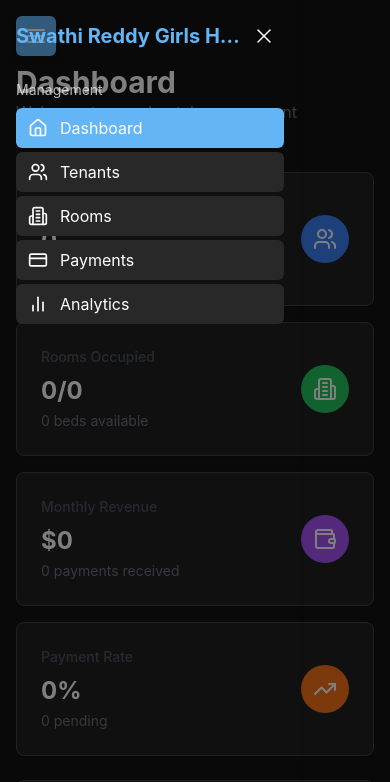
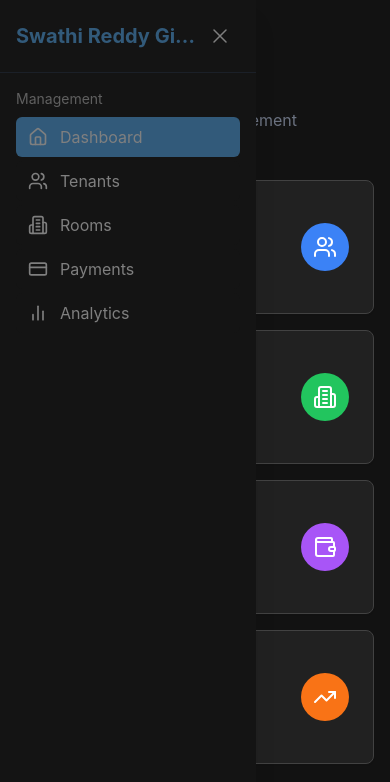
Before and after one commit to avreddy0706/hostelmatic-dashboard, a React (Vite) app: page /dashboard in a window 390 px wide. Shown: the top 782 px of the page. Built offline with nearby package versions, Linux system fonts and the light colour scheme.

Commit message:
Fix: Mobile sidebar UX
Adjust mobile sidebar to take full screen and overlay content.

```diff
--- a/src/components/DashboardLayout.tsx
+++ b/src/components/DashboardLayout.tsx
@@ -12,19 +12,21 @@ function DashboardContent() {
 
   return (
     <div className="min-h-screen flex w-full bg-dark-background text-dark-foreground dark:bg-dark-background">
+      {/* The sidebar component */}
       <DashboardSidebar />
 
-      <main className="flex-1 p-4 md:p-6 overflow-auto">
+      {/* Main content area that will adjust based on sidebar state */}
+      <main className="flex-1 p-4 md:p-6 overflow-auto transition-all duration-300">
         {isMobile && (
           <button
             onClick={() => setOpen(true)}
-            className="fixed top-4 left-4 z-30 p-2 bg-primary rounded-md shadow-md flex items-center justify-center"
+            className="mb-4 p-2 bg-primary rounded-md shadow-md flex items-center justify-center"
             aria-label="Toggle menu"
           >
             <Menu size={24} color="white" />
           </button>
         )}
-        <div className="w-full max-w-7xl mx-auto mt-12 md:mt-0">
+        <div className="w-full max-w-7xl mx-auto">
           <Outlet />
         </div>
       </main>
--- a/src/components/DashboardSidebar.tsx
+++ b/src/components/DashboardSidebar.tsx
@@ -21,7 +21,7 @@ import {
 import { useNavigate, useLocation } from "react-router-dom";
 import { useIsMobile } from "@/hooks/use-mobile";
 import { DASHBOARD_ROUTE, TENANTS_ROUTE, ROOMS_ROUTE, PAYMENTS_ROUTE, ANALYTICS_ROUTE } from "@/routes";
-import { CSSProperties } from "react";
+import { useState, useEffect } from 'react';
 
 const menuItems = [
   { title: "Dashboard", icon: Home, path: DASHBOARD_ROUTE },
@@ -37,10 +37,25 @@ export function DashboardSidebar() {
   const isMobile = useIsMobile();
   const { open, setOpen } = useSidebar();
 
-  // For desktop view - we use the sidebar component directly
+  // For mobile: Add a class to body element to prevent scrolling when sidebar is open
+  useEffect(() => {
+    if (isMobile) {
+      if (open) {
+        document.body.style.overflow = 'hidden';
+      } else {
+        document.body.style.overflow = '';
+      }
+
+      return () => {
+        document.body.style.overflow = '';
+      };
+    }
+  }, [open, isMobile]);
+
+  // For desktop view - use the sidebar component directly
   if (!isMobile) {
     return (
-      <Sidebar className="dark:bg-dark-secondary shadow-lg">
+      <Sidebar className="dark:bg-dark-secondary shadow-lg z-30">
         <SidebarContent>
           <div className="p-4 flex justify-between items-center">
             <h1 className="text-xl font-bold text-primary truncate">
@@ -70,43 +85,15 @@ export function DashboardSidebar() {
     );
   }
 
-  // For mobile view - use a custom drawer-like menu
-  const overlayStyle: CSSProperties = open
-    ? {
-        position: "fixed",
-        top: 0,
-        left: 0,
-        right: 0,
-        bottom: 0,
-        backgroundColor: "rgba(0, 0, 0, 0.5)",
-        zIndex: 40
-      }
-    : {};
-
-  const sidebarStyle: CSSProperties = {
-    position: "fixed",
-    left: open ? "0" : "-100%",
-    top: "0",
-    height: "100%",
-    zIndex: 50,
-    transition: "left 0.3s ease-in-out",
-    width: "85%",
-    maxWidth: "300px",
-    backgroundColor: "var(--dark-secondary)",
-    boxShadow: "0 4px 6px -1px rgba(0, 0, 0, 0.1), 0 2px 4px -1px rgba(0, 0, 0, 0.06)"
-  };
-
+  // For mobile view - use the Drawer component for a sheet-like experience
   return (
-    <>
-      {open && (
-        <div
-          style={overlayStyle}
-          onClick={() => setOpen(false)}
-          aria-hidden="true"
-        />
-      )}
-      <div style={sidebarStyle}>
-        <div className="p-4 flex justify-between items-center">
+    <div
+      className={`fixed inset-y-0 left-0 z-40 w-64 max-w-[85%] bg-dark-secondary shadow-xl transform transition-transform duration-300 ease-in-out ${
+        open ? 'translate-x-0' : '-translate-x-full'
+      }`}
+    >
+      <div className="h-full flex flex-col">
+        <div className="p-4 flex justify-between items-center border-b border-gray-700">
           <h1 className="text-xl font-bold text-primary truncate">
             Swathi Reddy Girls Hostel
           </h1>
@@ -122,8 +109,8 @@ export function DashboardSidebar() {
             />
           </button>
         </div>
-        <div className="px-4 py-2">
-          <div className="text-sm text-dark-foreground opacity-70 mb-2">Management</div>
+        <div className="px-4 py-2 flex-1 overflow-y-auto">
+          <div className="text-sm text-dark-foreground opacity-70 mb-2 mt-2">Management</div>
           <nav>
             <ul className="space-y-1">
               {menuItems.map((item) => (
@@ -148,6 +135,15 @@ export function DashboardSidebar() {
           </nav>
         </div>
       </div>
-    </>
+
+      {/* Backdrop overlay that closes the sidebar when clicked */}
+      {open && (
+        <div
+          className="fixed inset-0 bg-black bg-opacity-50 z-10"
+          onClick={() => setOpen(false)}
+          aria-hidden="true"
+        />
+      )}
+    </div>
   );
 }
--- a/src/hooks/use-mobile.tsx
+++ b/src/hooks/use-mobile.tsx
@@ -2,13 +2,13 @@
 import { useState, useEffect } from 'react';
 
 export function useIsMobile(): boolean {
-  // Initialize with server-friendly default
+  // Initialize with null state (server-side friendly)
   const [isMobile, setIsMobile] = useState(false);
 
   useEffect(() => {
     // Function to check if device is mobile
     const checkIsMobile = () => {
-      return window.innerWidth < 768;
+      return window.innerWidth < 768; // md breakpoint
     };
 
     // Set initial value
```
